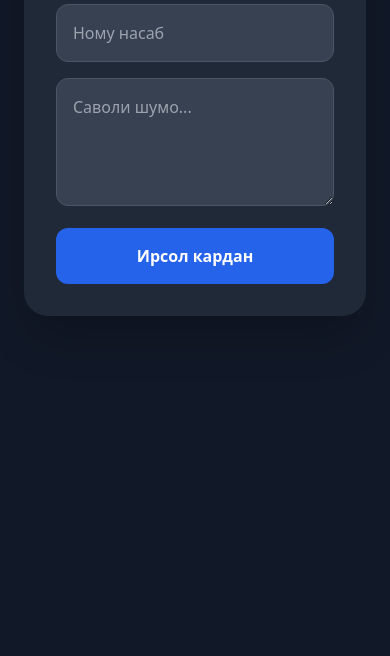
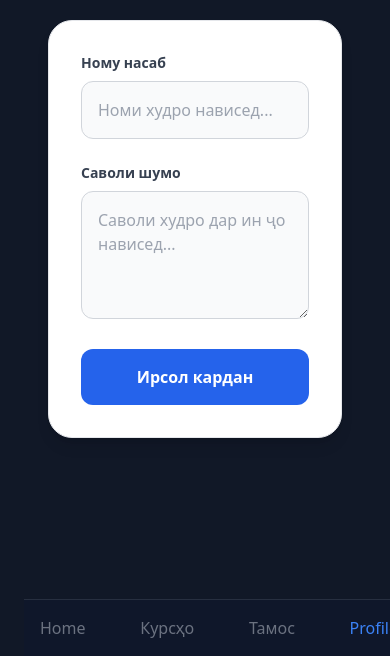
Before and after one commit to muhammadjn54-droid/english1, a website: page src/contact.html in a window 390 px wide. Shown: the part 188-844 px from the top of the page. Drawn offline with nearby package versions, Linux system fonts and the light colour scheme.

Commit message:
section1

```diff
--- a/src/contact.html
+++ b/src/contact.html
@@ -7,20 +7,44 @@
     <script src="https://cdn.tailwindcss.com"></script>
 </head>
 <body class="bg-gray-900 text-white p-6">
+<section class="max-w-4xl mx-auto py-16 px-6">
+    <h2 class="text-4xl font-black mb-10 text-gray-900 dark:text-white">Бо мо тамос гиред</h2>
 
-    <div class="max-w-md mx-auto mt-10 bg-gray-800 p-8 rounded-3xl shadow-2xl">
-        <h1 class="text-3xl font-bold mb-6">Бо мо тамос гиред</h1>
+    <div class="bg-white dark:bg-slate-800 p-8 rounded-3xl border border-gray-200 dark:border-white/10 shadow-lg">
+        <form class="space-y-6">
+            <div>
+                <label class="block text-sm font-bold text-gray-700 dark:text-gray-300 mb-2">Ному насаб</label>
+                <input type="text" placeholder="Номи худро нависед..."
+                    class="w-full p-4 rounded-xl bg-gray-50 dark:bg-slate-900 border border-gray-300 dark:border-slate-700 focus:border-blue-500 outline-none transition-colors text-gray-900 dark:text-white">
+            </div>
 
-        <form class="space-y-4">
-            <input type="text" placeholder="Ному насаб" class="w-full p-4 rounded-xl bg-gray-700 border border-gray-600 focus:outline-none focus:border-blue-500">
+            <div>
+                <label class="block text-sm font-bold text-gray-700 dark:text-gray-300 mb-2">Саволи шумо</label>
+                <textarea placeholder="Саволи худро дар ин ҷо нависед..."
+                    class="w-full p-4 rounded-xl bg-gray-50 dark:bg-slate-900 border border-gray-300 dark:border-slate-700 focus:border-blue-500 outline-none transition-colors h-32 text-gray-900 dark:text-white"></textarea>
+            </div>
 
-            <textarea placeholder="Саволи шумо..." class="w-full p-4 rounded-xl bg-gray-700 border border-gray-600 h-32 focus:outline-none focus:border-blue-500"></textarea>
-
-            <button class="w-full bg-blue-600 py-4 rounded-xl font-bold hover:bg-blue-700 transition">
+            <button type="submit"
+                class="w-full bg-blue-600 hover:bg-blue-700 text-white font-bold py-4 rounded-xl transition-transform active:scale-95">
                 Ирсол кардан
             </button>
         </form>
     </div>
+</section>
+<nav class="md:hidden fixed bottom-0 w-full bg-slate-900 border-t border-white/10 p-4 flex justify-between items-center z-[100]">
+    <a href="index.html" class="flex flex-col items-center text-gray-500 hover:text-white">
+        <i class="fas fa-home"></i> <span>Home</span>
+    </a>
+    <a href="courses.html" class="flex flex-col items-center text-gray-500 hover:text-white">
+        <i class="fas fa-book"></i> <span>Курсҳо</span>
+    </a>
+    <a href="contact.html" class="flex flex-col items-center text-gray-500 hover:text-white">
+        <i class="fas fa-envelope"></i> <span>Тамос</span>
+    </a>
+    <a href="profile.html" class="flex flex-col items-center text-blue-500">
+        <i class="fas fa-user"></i> <span>Profile</span>
+    </a>
+</nav>
 
 </body>
 </html>
```
Also changed, not shown: src/index.html (+37 -1 lines).
